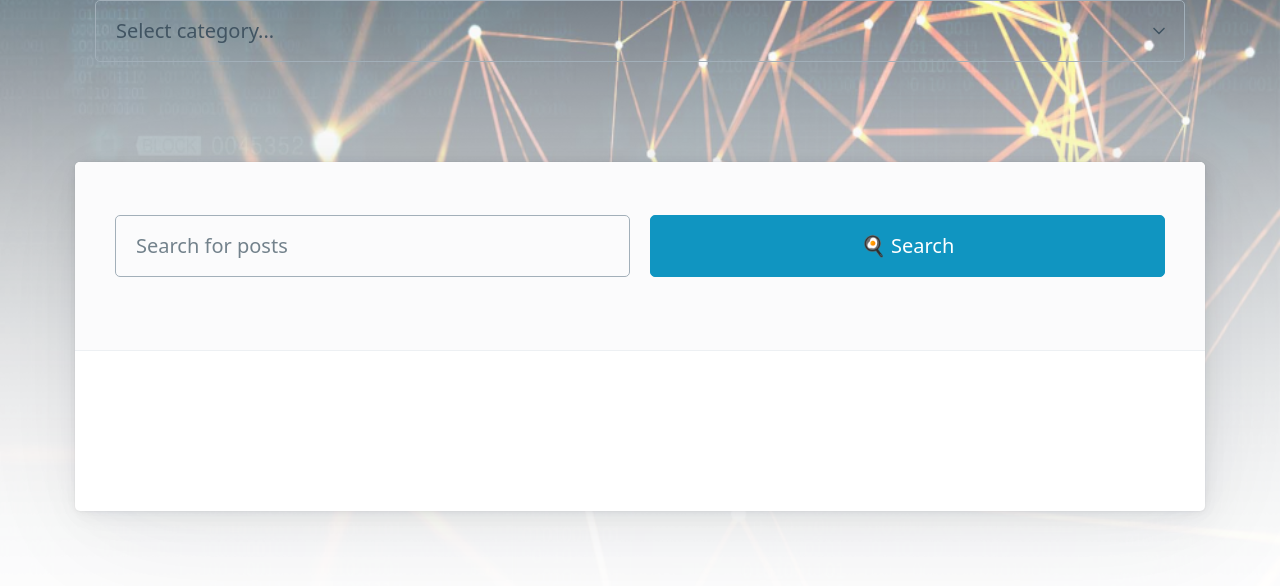
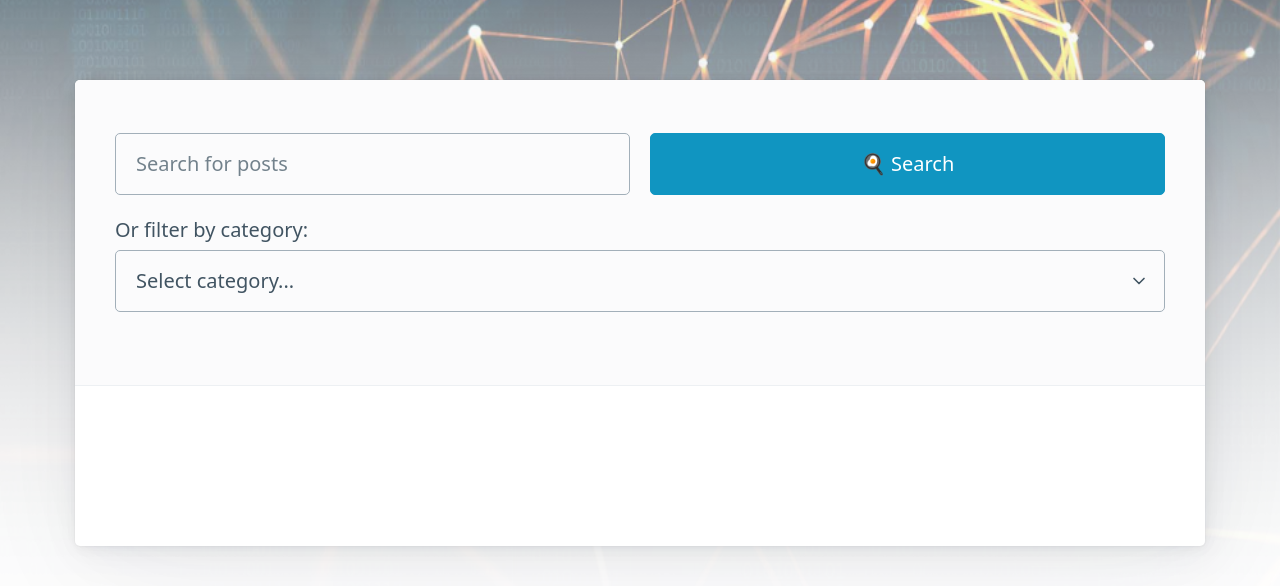
Before and after one commit to gisora/ptu8-django-blog, a Django app: page /posts/ in a window 1280 px wide. Shown: the part 160-746 px from the top of the page. Run offline with Django 4.2, Linux system fonts and the light colour scheme; data that the repository does not hold is empty; some libraries are stand-ins or nearby versions.

Commit message:
filtras įdėtas prie paieškos

```diff
--- a/ptu8_blog/blog/templates/blog/post_list.html
+++ b/ptu8_blog/blog/templates/blog/post_list.html
@@ -3,20 +3,20 @@
 {% block title %}Welcome to BeBlEv{% endblock title %}
 
 {% block main %}
-    <form class="container-fluid">
-        <select id="category" required onchange='location = this.value;'">
-            <option value="{% url 'posts' %}">Select category...</option>
-            {% for category in categories %}
-                <option value="?category_id={{ category.id }}" {% if category.id == selected_category.id %}selected="selected"{% endif %}>{{ category.name }}</option>
-            {% endfor %}
-        </select>
-    </form>
     <article>
         <header>
             <form class="grid">
                 <input type="text" name="search" placeholder="Search for posts" value="{{ request.GET.search }}"/>
                 <button class="primary" type="submit">&#x1F373; Search</button>
             </form>
+
+            <label for="category">Or filter by category:</label>
+            <select id="category" required onchange='location = this.value;'">
+                <option value="{% url 'posts' %}">Select category...</option>
+                {% for category in categories %}
+                    <option value="?category_id={{ category.id }}" {% if category.id == selected_category.id %}selected="selected"{% endif %}>{{ category.name }}</option>
+                {% endfor %}
+            </select>
         </header>
 
         {% for post in post_list %}
@@ -26,7 +26,6 @@
                 {{ post.text|safe|truncatewords:50 }}
                 <a href="{% url 'post-detail' post.id %}">Continue reading</a>
              </section>
-
         </details>
         {% endfor %}
     </article>
```
